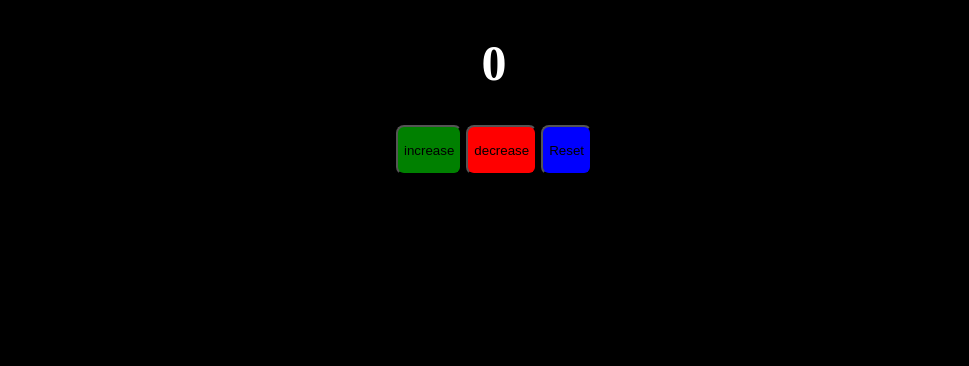
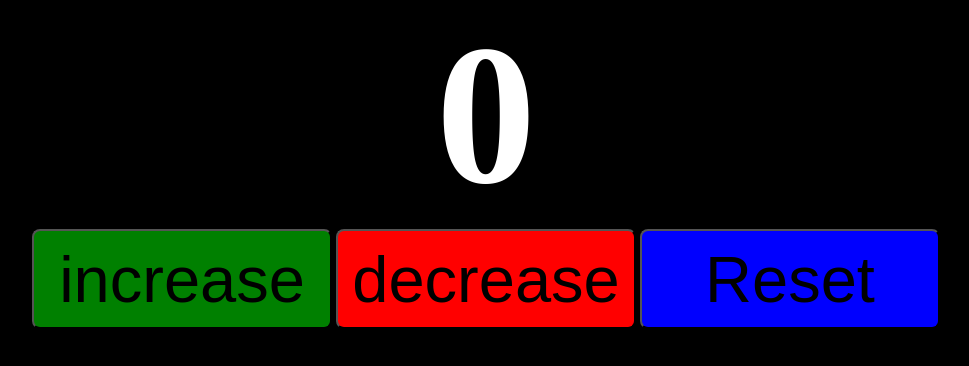
Before and after one commit to Chris-344/Counter-App, a plain HTML site: page index.html in a window 1280 px wide. Shown: the whole page, without its empty margins (154-1123 px from the left). Drawn offline with Linux system fonts and the light colour scheme.

Commit message:
Update style.css

```diff
--- a/style.css
+++ b/style.css
@@ -1,15 +1,21 @@
+*{
+  margin:0;
+  padding:0;
+}
 html, body {
   height: 100%;
   width: 100%;
 }
 h1{
     text-align: center;
-    font-size: 50px;
+    font-size: 200px;
     color: white;
 }
 button{
-   height: 50px;
-   border-radius: 8px;
+  height: 100px;
+  width:300px;
+  border-radius: 8px;
+  font-size:65px
 }
 
 #increase{
```
